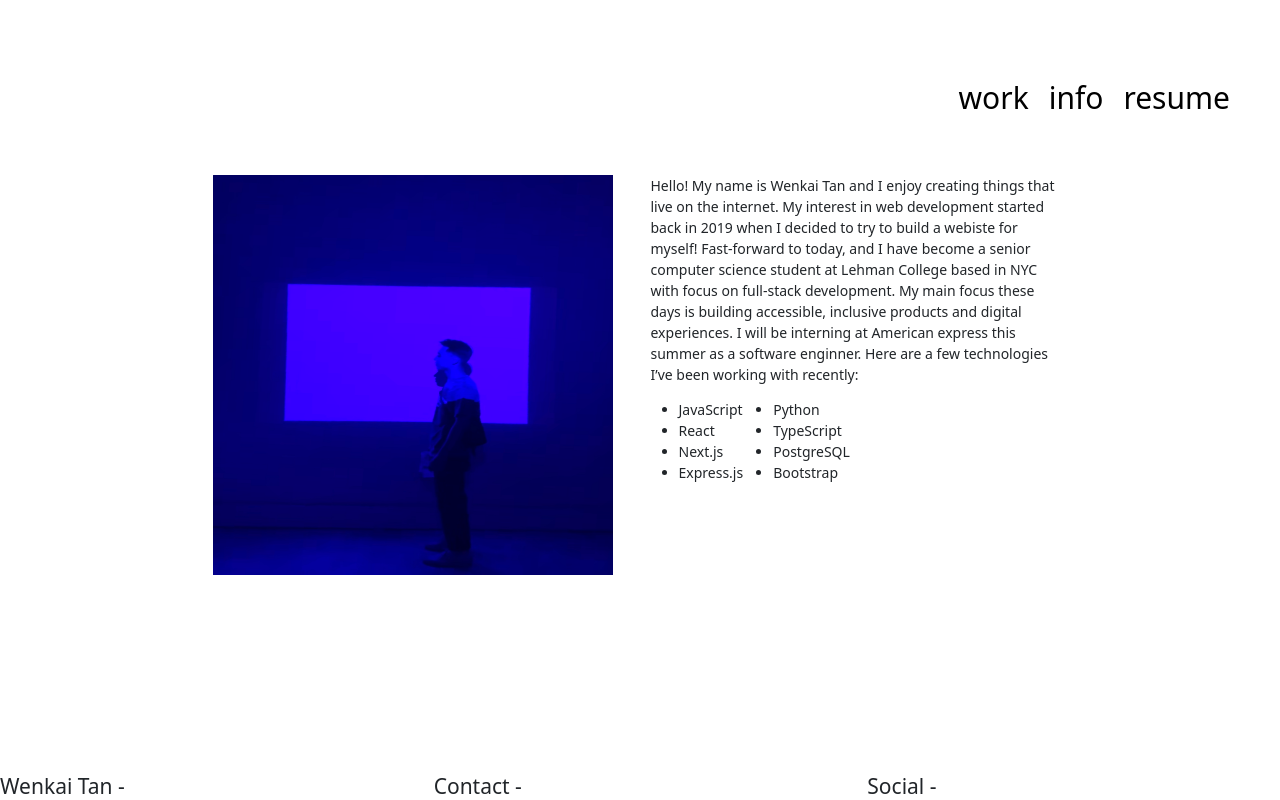
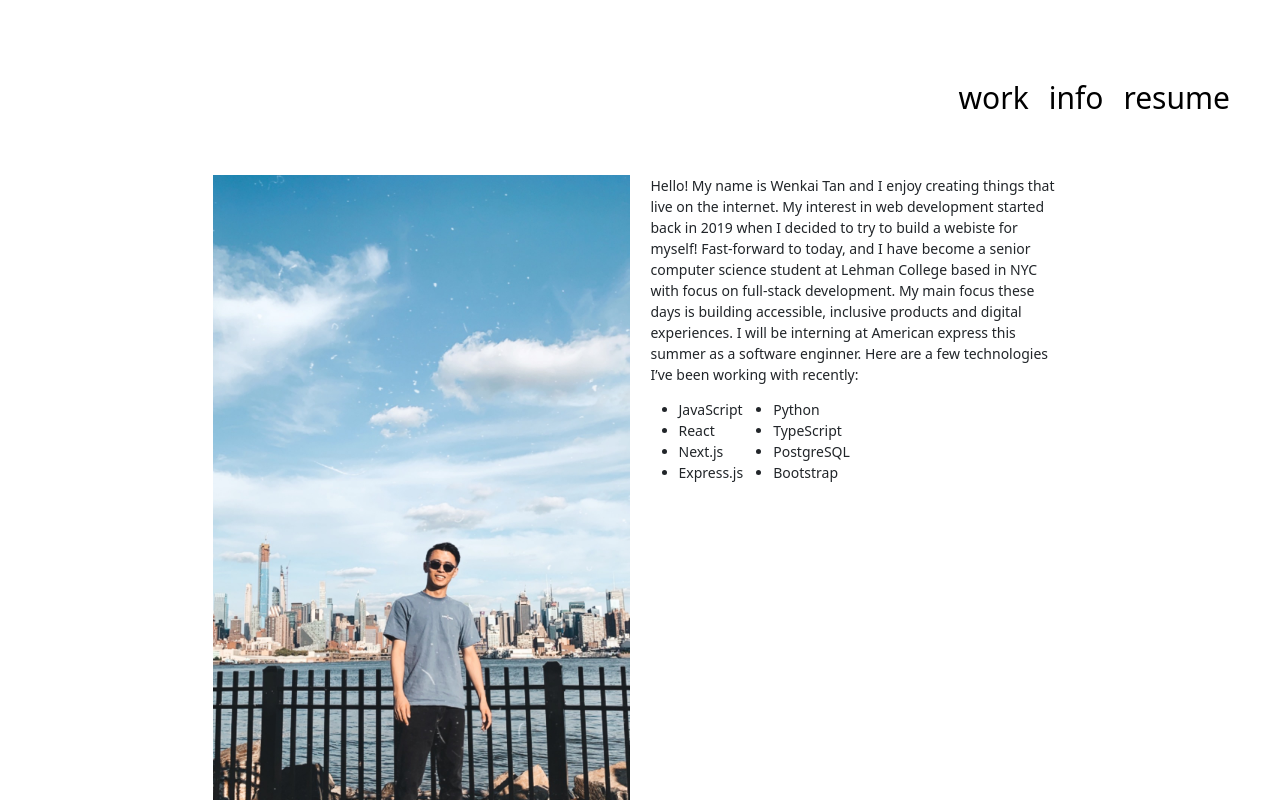
Before and after one commit to WENKAITAN/2022-portlofio-website, a Next.js app: page /info in a window 1280 px wide. Shown: the top 800 px of the page. Built offline with nearby package versions, Linux system fonts and the light colour scheme.

Commit message:
change bio pic

```diff
--- a/pages/info.js
+++ b/pages/info.js
@@ -4,6 +4,7 @@ import Layout from '../components/Layout'
 import Image from 'next/image'
 import styles from '../styles/Home.module.css'
 import myPic from '../public/myPic.JPG'
+import myPic2 from '../public/myPic2.JPG'
 function Info() {
     return (
       <div className={styles.bio}>
@@ -13,10 +14,10 @@ function Info() {
             <div class="col">
                 <Image
                   className={styles.img}
-                  src={myPic}
+                  src={myPic2}
                   alt="get it store logo"
-                  width={400} automatically provided
-                  height={400} automatically provided
+                  // width={400} automatically provided
+                  // height={1500} automatically provided
                   // placeholder="blur" // Optional blur-up while loading
                   />
             </div>
```
Also changed, not shown: public/myPic2.JPG (renamed from public/IMG_2679.JPG).
